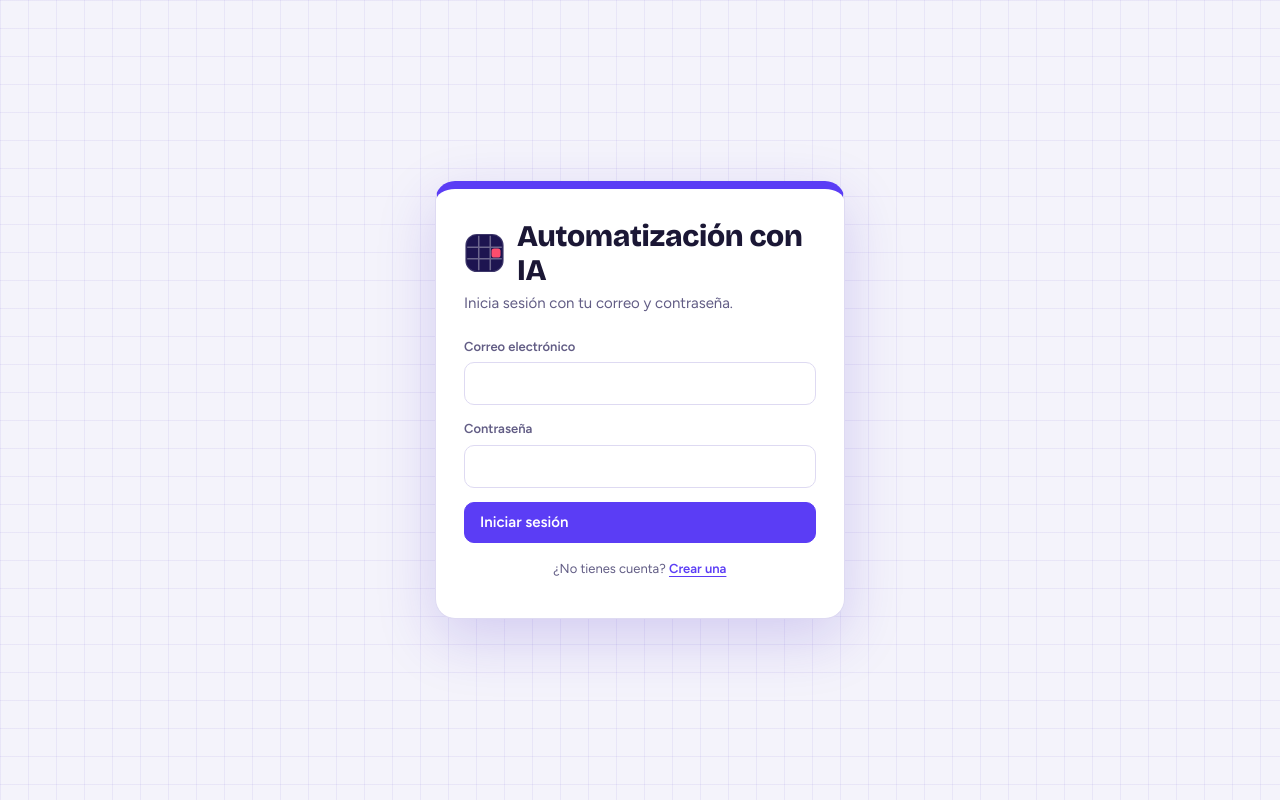
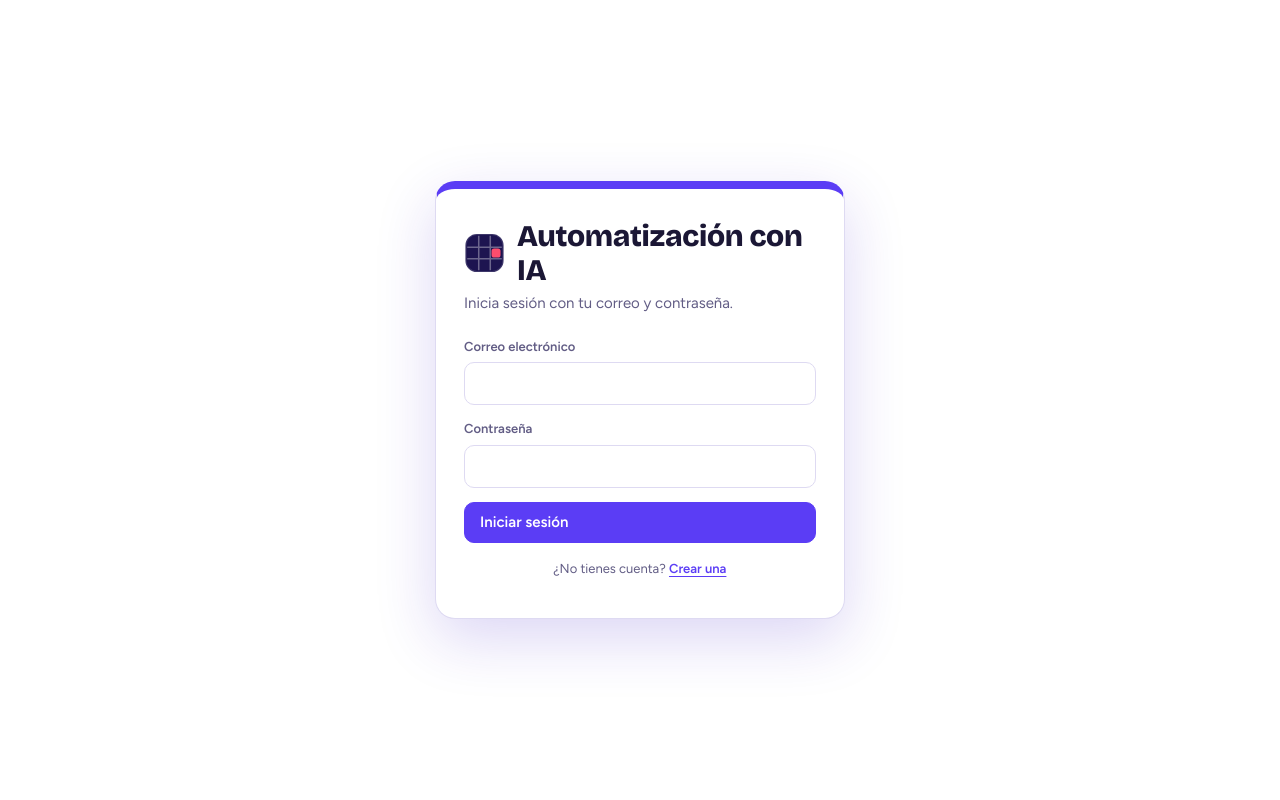
Before and after one commit to Plataformas2026/AutomatizaConIA, a Next.js app: page /login in a window 1280 px wide. Built offline with nearby package versions, Linux system fonts and the light colour scheme.

Commit message:
cambio cuadrícula del fondo

```diff
--- a/src/app/globals.css
+++ b/src/app/globals.css
@@ -7,7 +7,7 @@
    «formato condicional» para la importancia de cada alerta. */
 
 :root {
-  --bg: #f4f3fb;
+   --bg: #ffffff;
   --grid: rgba(76, 52, 200, 0.07);
   --surface: #ffffff;
   --surface-2: #f0eefb;
@@ -86,11 +86,7 @@
 * { box-sizing: border-box; }
 html, body { margin: 0; }
 body {
-  background-color: var(--bg);
-  background-image:
-    linear-gradient(var(--grid) 1px, transparent 1px),
-    linear-gradient(90deg, var(--grid) 1px, transparent 1px);
-  background-size: 28px 28px;
+  background-color: #ffffff;
   color: var(--text);
   font: 15px/1.55 var(--font-body);
   -webkit-font-smoothing: antialiased;
```
